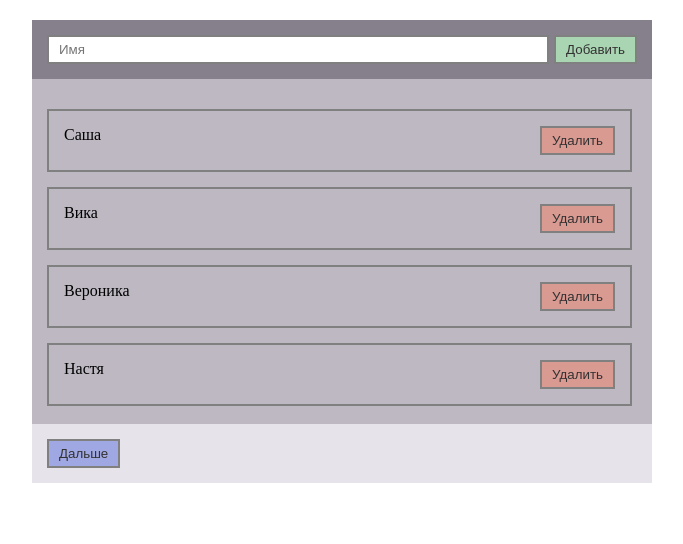
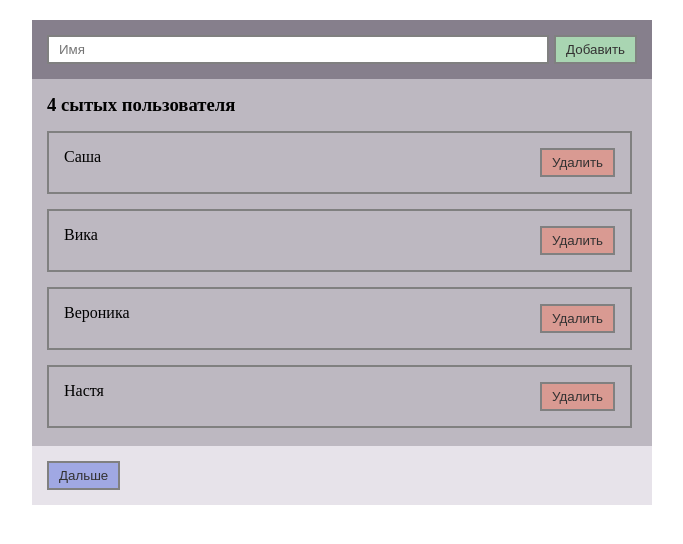
Before and after one commit to AlexxxMaxxx/Tasks_OVP, a Vue app: page /persons in a window 1280 px wide. Shown: the top 544 px of the page, without its empty margins (298-981 px from the left). Built offline with nearby package versions, Linux system fonts and the light colour scheme.

Commit message:
Add computed methods

```diff
--- a/src/components/PersonList.vue
+++ b/src/components/PersonList.vue
@@ -1,7 +1,7 @@
 <template>
 	<div class="person-list">
 	<div class="person-list__header-list header-list">
-			<h3>{{ headerList }}</h3>
+			<h3>{{ getHeaderList }}</h3>
 	</div>
 	<div class="person-list__content-list content-list">
 	<person
@@ -18,11 +18,6 @@
 <script>
 import Person from './PersonItem.vue'
 export default {
-	data() {
-		return {
-			headerList: "" /*заменить потом на Кто угощает? Добавим кого-нибудь!*/
-		}
-	},
 	components: {
 		Person,
 	},
@@ -32,22 +27,21 @@
 			required: true,
 		},
 	},
-	updated() {
-		this.headerList = this.getHeaderList();
-	},
-	methods: {
+	computed: {
 		getHeaderList() {
 			const amountPersons = this.persons.length;
+			const modulo = amountPersons % 10;
 
 			if (amountPersons) {
-				if (amountPersons === 1) {
-					return amountPersons + " cытый пользователь!";
+				if (modulo === 0 || modulo > 4 ||
+					amountPersons > 10 && amountPersons < 15) {
+						return amountPersons + " cытых пользователей";
 				}
-				else if (amountPersons > 4) {
-					return amountPersons + " cытых пользователей!";
+				else if (modulo === 1) {
+					return amountPersons + " cытый пользователь";
 				}
 				else {
-					return amountPersons + " cытых пользователя!";
+					return amountPersons + " cытых пользователя";
 				}
 			}
 			else {
--- a/src/components/ProductList.vue
+++ b/src/components/ProductList.vue
@@ -1,7 +1,7 @@
 <template>
   <div class="product-list">
     <div class="product-list__header-list header-list">
-      <h3>{{ headerList }}</h3>
+      <h3>{{ getHeaderList }}</h3>
     </div>
     <div class="product-list__content-list content-list">
     <product
@@ -17,11 +17,6 @@
 <script>
 import Product from '@/components/ProductItem.vue';
 export default {
-  data() {
-    return {
-      headerList: "" /*заменить потом на А чего это мы голодаем? Добавим что-нибудь!*/
-    }
-  },
   props: {
     products: {
       type: Array,
@@ -31,19 +26,18 @@
   components: {
     Product
   },
-  updated() {
-    this.headerList = this.getHeaderList();
-  },
-  methods: {
+  computed: {
     getHeaderList() {
       const amountProducts = this.products.length;
+      const modulo = amountProducts % 10;
 
       if (amountProducts) {
-        if (amountProducts === 1) {
+        if (modulo === 0 || modulo > 4 ||
+          amountProducts > 10 && amountProducts < 15) {
+          return amountProducts + " позиций";
+        }
+        else if(modulo === 1) {
           return amountProducts + " позиция";
-        }
-        else if (amountProducts > 4) {
-          return amountProducts + " позиций";
         }
         else {
           return amountProducts + " позиции";
```
